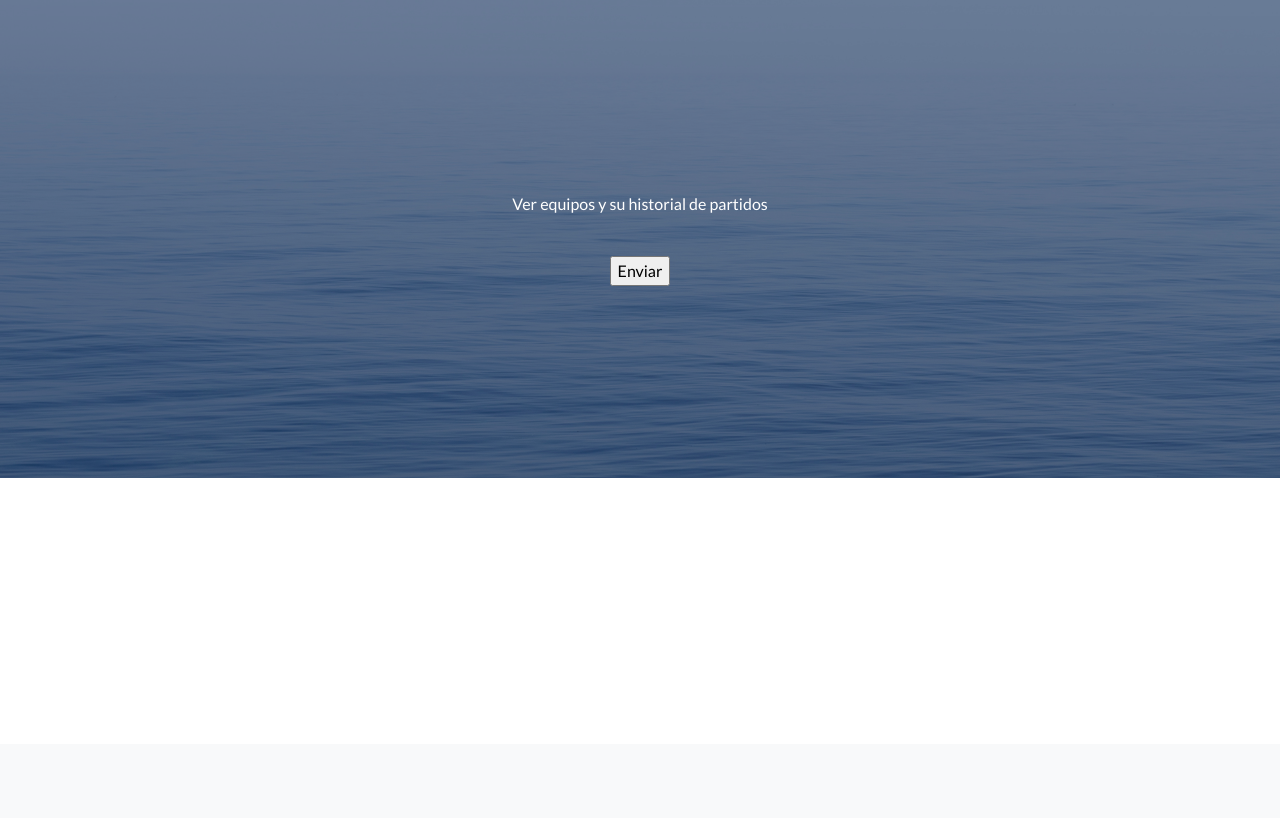
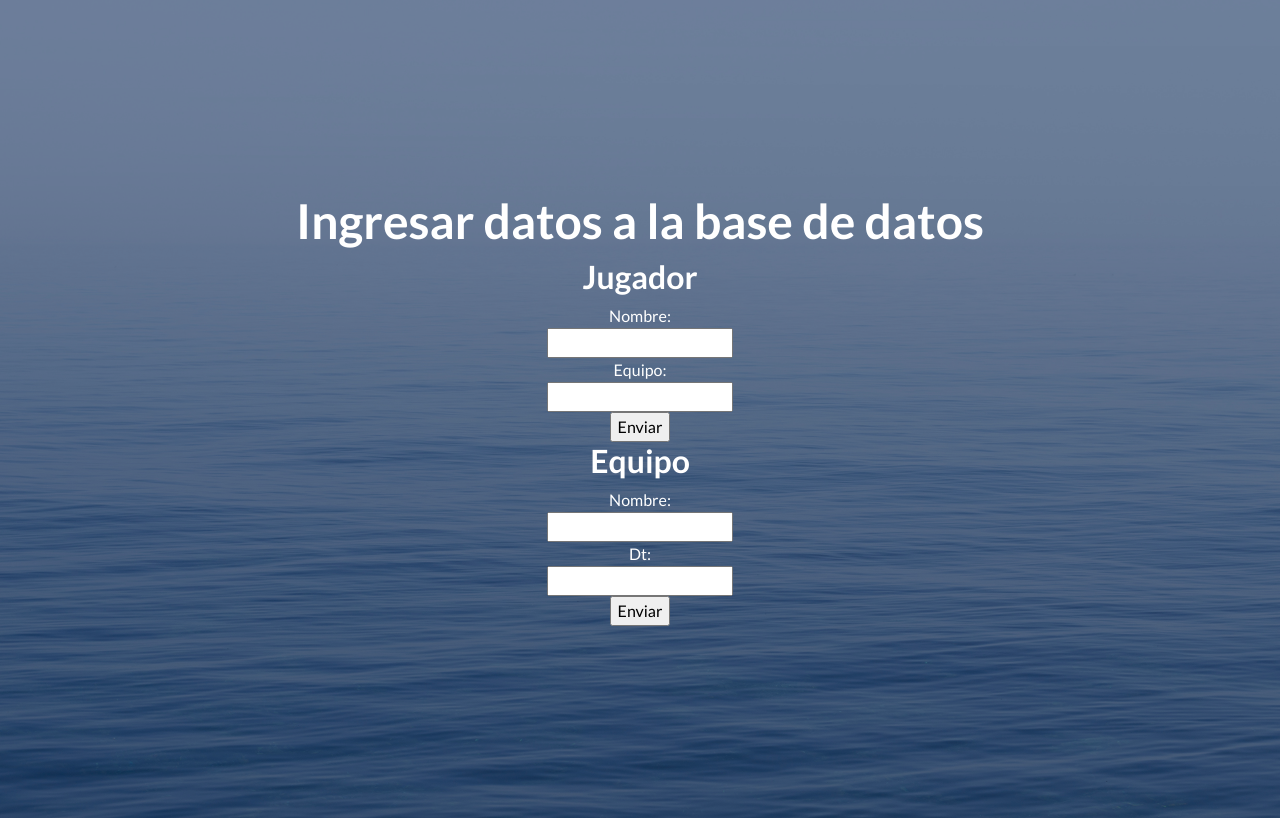
Before and after one commit to hjeremias/ProyectoFinalCoder, a Django app: page /AppCoder/Carga in a window 1280 px wide. Shown: the part 56-874 px from the top of the page. Before the commit the page ends 534 px from the top, so only its background shows below. Run offline with Django 4.2, Linux system fonts and the light colour scheme; some libraries are stand-ins or nearby versions.

Commit message:
Dos form en Carga
No guarda datos

```diff
--- a/ProyectoFinal/AppCoder/Templates/AppCoder/Carga.html
+++ b/ProyectoFinal/AppCoder/Templates/AppCoder/Carga.html
@@ -4,12 +4,24 @@
 
 {% block contenido %}
 
-<form action=""    method="post"> {% csrf_token %}
-    <p>Ver equipos y su historial de partidos</p>
-    <table align="center">
-        {{miFormulario.as_table}}
-    </table><br>
-    <input type="submit", value="Enviar">
- </form>
+<h1>Ingresar datos a la base de datos</h1>
+
+<h2>Jugador</h2>
+<form method="post" action=""> {% csrf_token %}
+    Nombre:<br>
+    <input type="text" name="nombre"/><br>
+    Equipo:<br>
+    <input type="text" name="equipo"/><br>
+    <input type="submit" value="Enviar"/>
+</form>
+
+<h2>Equipo</h2>
+<form method="post" action=""> {% csrf_token %}
+    Nombre:<br>
+    <input type="text" name="nombre"/><br>
+    Dt:<br>
+    <input type="text" name="dt"/><br>
+    <input type="submit" value="Enviar"/>
+</form>
 
 {% endblock %}
--- a/ProyectoFinal/AppCoder/views.py
+++ b/ProyectoFinal/AppCoder/views.py
@@ -16,22 +16,20 @@ def inicio(request):
 #     return render(request, 'AppCoder/Equipo.html')
 
 def Carga(request):
-      if request.method == "POST":
-      # Aqui me llega la informacion del html
-            equipoFormulario = EquipoForm(request.POST)
-
-            if equipoFormulario.is_valid:
-                  informacion = equipoFormulario.cleaned_data
-                  jugador = Equipo(nombre=informacion['nombre'], dt=informacion['dt'])
-                  jugador.save()
-                  return render(request, "AppCoder/inicio.html")
-            else:
-                  equipoFormulario = EquipoForm()
-
-      else:
-            equipoFormulario = EquipoForm()
-
-      return render(request, "AppCoder/Carga.html", {"equipoFormulario": equipoFormulario})
+    if request.method == 'POST':
+        form1 = EquipoForm(request.POST)
+        form2 = JugadorForm(request.POST)
+        if form1.is_valid() and form2.is_valid():
+            nombre1 = form1.cleaned_data['nombre']
+            equipo = form1.cleaned_data['equipo']
+            nombre2 = form2.cleaned_data['nombre']
+            dt = form2.cleaned_data['dt']
+            # guardar los datos en la base de datos
+            return HttpResponse("Datos guardados correctamente")
+    else:
+        form1 = EquipoForm()
+        form2 = JugadorForm()
+    return render(request, 'AppCoder/Carga.html', {'form1': form1, 'form2': form2})
 
 
 def Jugadores(request):
```
